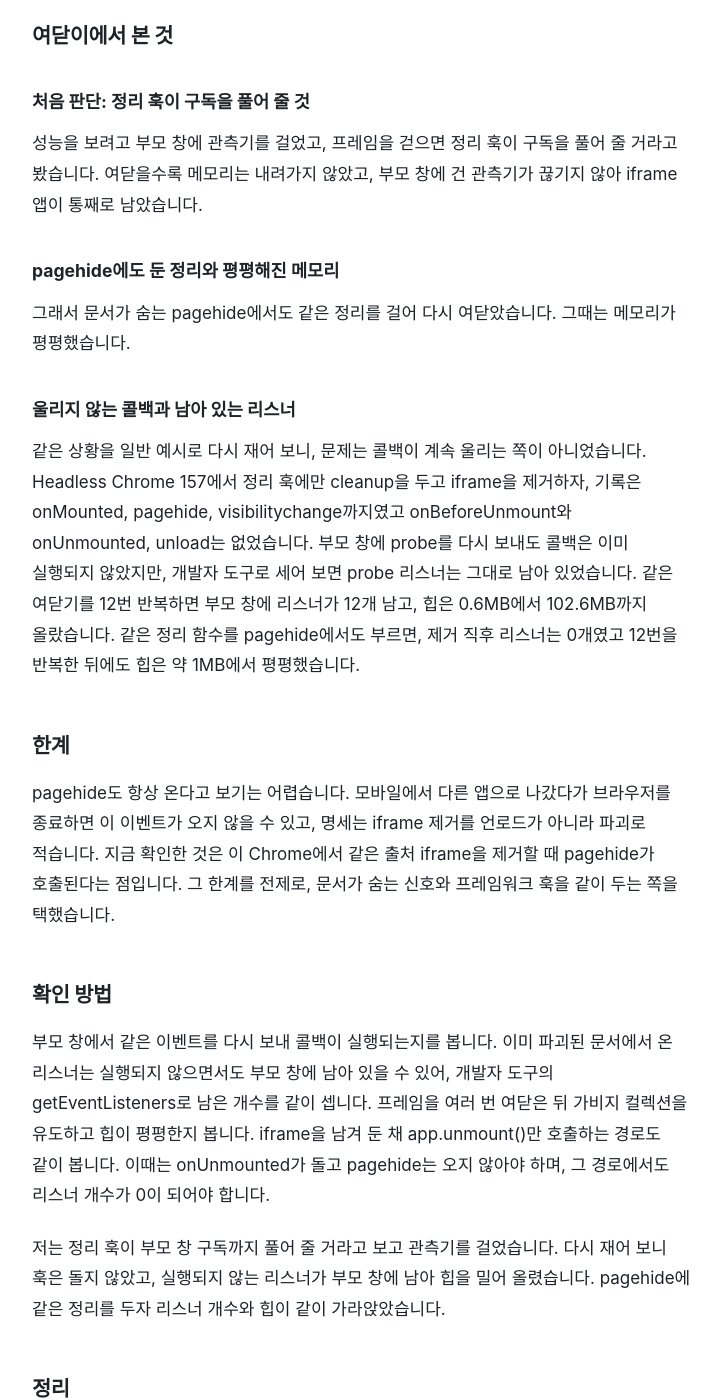
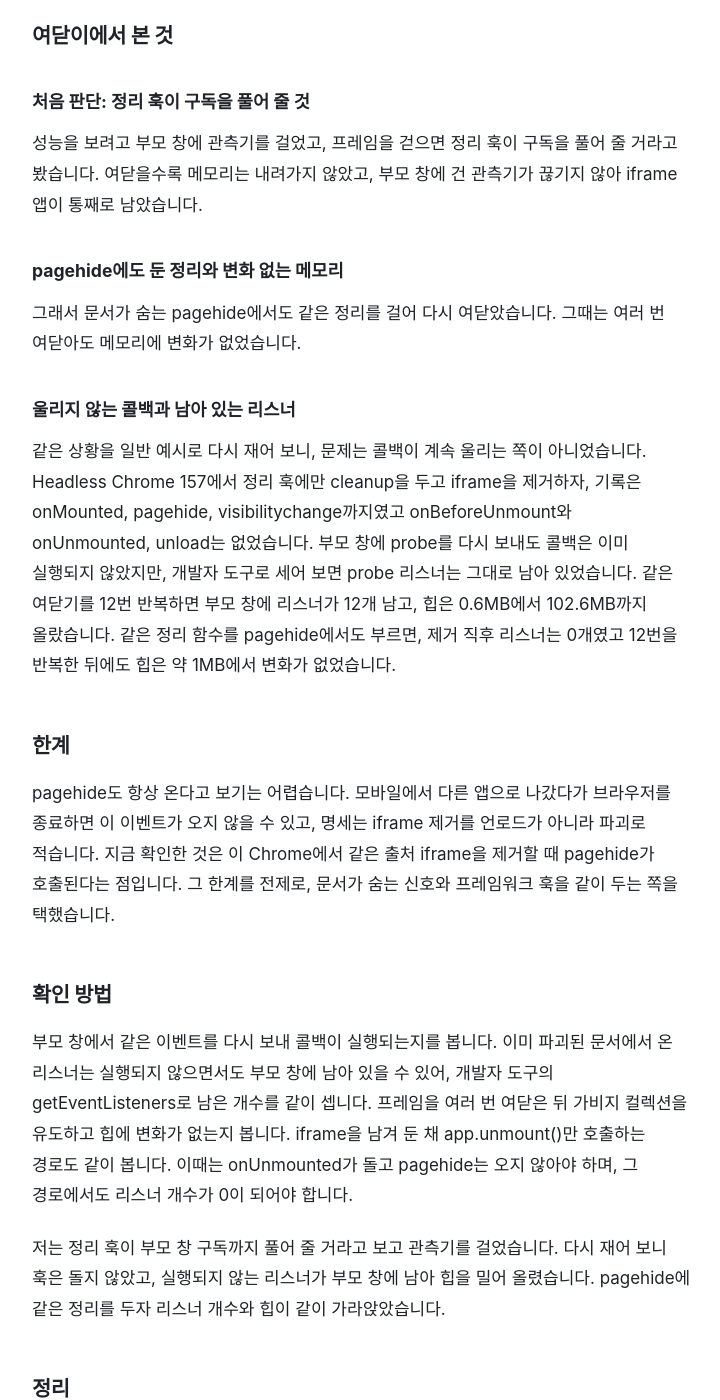
Before and after one commit to zeno0505/dev-articles, a Jekyll site: the page built from _posts/2026-11-10-close-with-record.md, in a window 1280 px wide and 1400 px high, scrolled down 2893 px. Shown: the whole window, without its empty margins (278-998 px from the left). Built offline with Jekyll 4.4.1, drawn with Linux system fonts in a browser that asks for light colours; some web fonts are replaced; some of the changed text lies outside the part shown.

Commit message:
close-with-record: '평평' 표현을 '변화가 없다'로 수정 (#44)
Co-authored-by: zeno0505 <zeno0505@users.noreply.github.com>

```diff
--- a/_posts/2026-11-10-close-with-record.md
+++ b/_posts/2026-11-10-close-with-record.md
@@ -5,7 +5,7 @@ categories: [일일 회고]
 description: "iframe을 걷을 때 Vue 정리 훅은 안 돌고 부모 창 리스너는 남아, pagehide에서도 같은 정리를 걸었습니다."
 ---
 
-프레임을 여닫을수록 부모 창의 메모리가 내려가지 않았습니다. 성능을 보려고 iframe 안의 앱이 부모 창에 긴 작업 관측기를 걸었고, 프레임을 걷으면 Vue의 onUnmounted가 그 구독을 풀어 줄 거라고 봤습니다. 부모 창에 건 관측기가 끊기지 않아 iframe 앱이 통째로 남는 쪽이었습니다. 그래서 정리 훅만 믿지 않고, 문서가 숨는 pagehide에서도 같은 정리를 걸어 다시 여닫았습니다. 그때는 메모리가 평평했습니다.
+프레임을 여닫을수록 부모 창의 메모리가 내려가지 않았습니다. 성능을 보려고 iframe 안의 앱이 부모 창에 긴 작업 관측기를 걸었고, 프레임을 걷으면 Vue의 onUnmounted가 그 구독을 풀어 줄 거라고 봤습니다. 부모 창에 건 관측기가 끊기지 않아 iframe 앱이 통째로 남는 쪽이었습니다. 그래서 정리 훅만 믿지 않고, 문서가 숨는 pagehide에서도 같은 정리를 걸어 다시 여닫았습니다. 그때는 여러 번 여닫아도 메모리에 변화가 없었습니다.
 
 이 글은 iframe 안의 앱이 부모 창에 리스너나 관측기를 걸 때, 프레임을 여닫은 뒤 메모리가 내려가지 않는 분께 도움이 됩니다.
 
@@ -65,13 +65,13 @@ export function useParentSubscription(connect) {
 
 성능을 보려고 부모 창에 관측기를 걸었고, 프레임을 걷으면 정리 훅이 구독을 풀어 줄 거라고 봤습니다. 여닫을수록 메모리는 내려가지 않았고, 부모 창에 건 관측기가 끊기지 않아 iframe 앱이 통째로 남았습니다.
 
-### pagehide에도 둔 정리와 평평해진 메모리
+### pagehide에도 둔 정리와 변화 없는 메모리
 
-그래서 문서가 숨는 pagehide에서도 같은 정리를 걸어 다시 여닫았습니다. 그때는 메모리가 평평했습니다.
+그래서 문서가 숨는 pagehide에서도 같은 정리를 걸어 다시 여닫았습니다. 그때는 여러 번 여닫아도 메모리에 변화가 없었습니다.
 
 ### 울리지 않는 콜백과 남아 있는 리스너
 
-같은 상황을 일반 예시로 다시 재어 보니, 문제는 콜백이 계속 울리는 쪽이 아니었습니다. Headless Chrome 157에서 정리 훅에만 cleanup을 두고 iframe을 제거하자, 기록은 onMounted, pagehide, visibilitychange까지였고 onBeforeUnmount와 onUnmounted, unload는 없었습니다. 부모 창에 probe를 다시 보내도 콜백은 이미 실행되지 않았지만, 개발자 도구로 세어 보면 probe 리스너는 그대로 남아 있었습니다. 같은 여닫기를 12번 반복하면 부모 창에 리스너가 12개 남고, 힙은 0.6MB에서 102.6MB까지 올랐습니다. 같은 정리 함수를 pagehide에서도 부르면, 제거 직후 리스너는 0개였고 12번을 반복한 뒤에도 힙은 약 1MB에서 평평했습니다.
+같은 상황을 일반 예시로 다시 재어 보니, 문제는 콜백이 계속 울리는 쪽이 아니었습니다. Headless Chrome 157에서 정리 훅에만 cleanup을 두고 iframe을 제거하자, 기록은 onMounted, pagehide, visibilitychange까지였고 onBeforeUnmount와 onUnmounted, unload는 없었습니다. 부모 창에 probe를 다시 보내도 콜백은 이미 실행되지 않았지만, 개발자 도구로 세어 보면 probe 리스너는 그대로 남아 있었습니다. 같은 여닫기를 12번 반복하면 부모 창에 리스너가 12개 남고, 힙은 0.6MB에서 102.6MB까지 올랐습니다. 같은 정리 함수를 pagehide에서도 부르면, 제거 직후 리스너는 0개였고 12번을 반복한 뒤에도 힙은 약 1MB에서 변화가 없었습니다.
 
 ## 한계
 
@@ -79,7 +79,7 @@ pagehide도 항상 온다고 보기는 어렵습니다. 모바일에서 다른
 
 ## 확인 방법
 
-부모 창에서 같은 이벤트를 다시 보내 콜백이 실행되는지를 봅니다. 이미 파괴된 문서에서 온 리스너는 실행되지 않으면서도 부모 창에 남아 있을 수 있어, 개발자 도구의 getEventListeners로 남은 개수를 같이 셉니다. 프레임을 여러 번 여닫은 뒤 가비지 컬렉션을 유도하고 힙이 평평한지 봅니다. iframe을 남겨 둔 채 app.unmount()만 호출하는 경로도 같이 봅니다. 이때는 onUnmounted가 돌고 pagehide는 오지 않아야 하며, 그 경로에서도 리스너 개수가 0이 되어야 합니다.
+부모 창에서 같은 이벤트를 다시 보내 콜백이 실행되는지를 봅니다. 이미 파괴된 문서에서 온 리스너는 실행되지 않으면서도 부모 창에 남아 있을 수 있어, 개발자 도구의 getEventListeners로 남은 개수를 같이 셉니다. 프레임을 여러 번 여닫은 뒤 가비지 컬렉션을 유도하고 힙에 변화가 없는지 봅니다. iframe을 남겨 둔 채 app.unmount()만 호출하는 경로도 같이 봅니다. 이때는 onUnmounted가 돌고 pagehide는 오지 않아야 하며, 그 경로에서도 리스너 개수가 0이 되어야 합니다.
 
 저는 정리 훅이 부모 창 구독까지 풀어 줄 거라고 보고 관측기를 걸었습니다. 다시 재어 보니 훅은 돌지 않았고, 실행되지 않는 리스너가 부모 창에 남아 힙을 밀어 올렸습니다. pagehide에 같은 정리를 두자 리스너 개수와 힙이 같이 가라앉았습니다.
 
```
